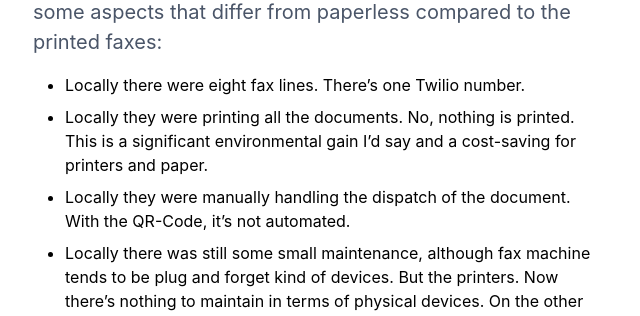
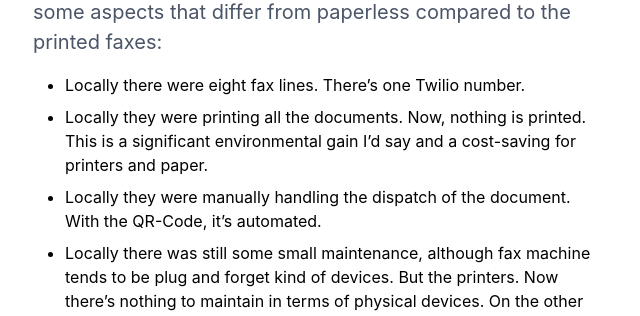
Before and after one commit to dstpierre/dstpierre.github.io, a Jekyll site: the page built from _posts/2020-05-17-paperless-with-go-twilio-fax-email.md, in a window 1280 px wide and 900 px high, scrolled down 13748 px. Shown: the part 153-469 px from the top of the window, without its empty margins (319-959 px from the left). Built offline with Jekyll 4.4.1, drawn with Linux system fonts in a browser that asks for light colours; nearby versions of some CDN libraries; comment, search, counter and statistics services are not loaded.

Commit message:
fixed typo in paperless post

```diff
--- a/_posts/2020-05-17-paperless-with-go-twilio-fax-email.md
+++ b/_posts/2020-05-17-paperless-with-go-twilio-fax-email.md
@@ -528,11 +528,11 @@ Twilio's cost is higher since it's based on volume. Here are some aspects that
 differ from paperless compared to the printed faxes:
 
 * Locally there were eight fax lines. There's one Twilio number.
-* Locally they were printing all the documents. No, nothing is printed. This
+* Locally they were printing all the documents. Now, nothing is printed. This
 is a significant environmental gain I'd say and a cost-saving for printers and
 paper.
 * Locally they were manually handling the dispatch of the document. With the
-QR-Code, it's not automated.
+QR-Code, it's automated.
 * Locally there was still some small maintenance, although fax machine tends to
 be plug and forget kind of devices. But the printers. Now there's nothing to
 maintain in terms of physical devices. On the other hand, there's more code
```
